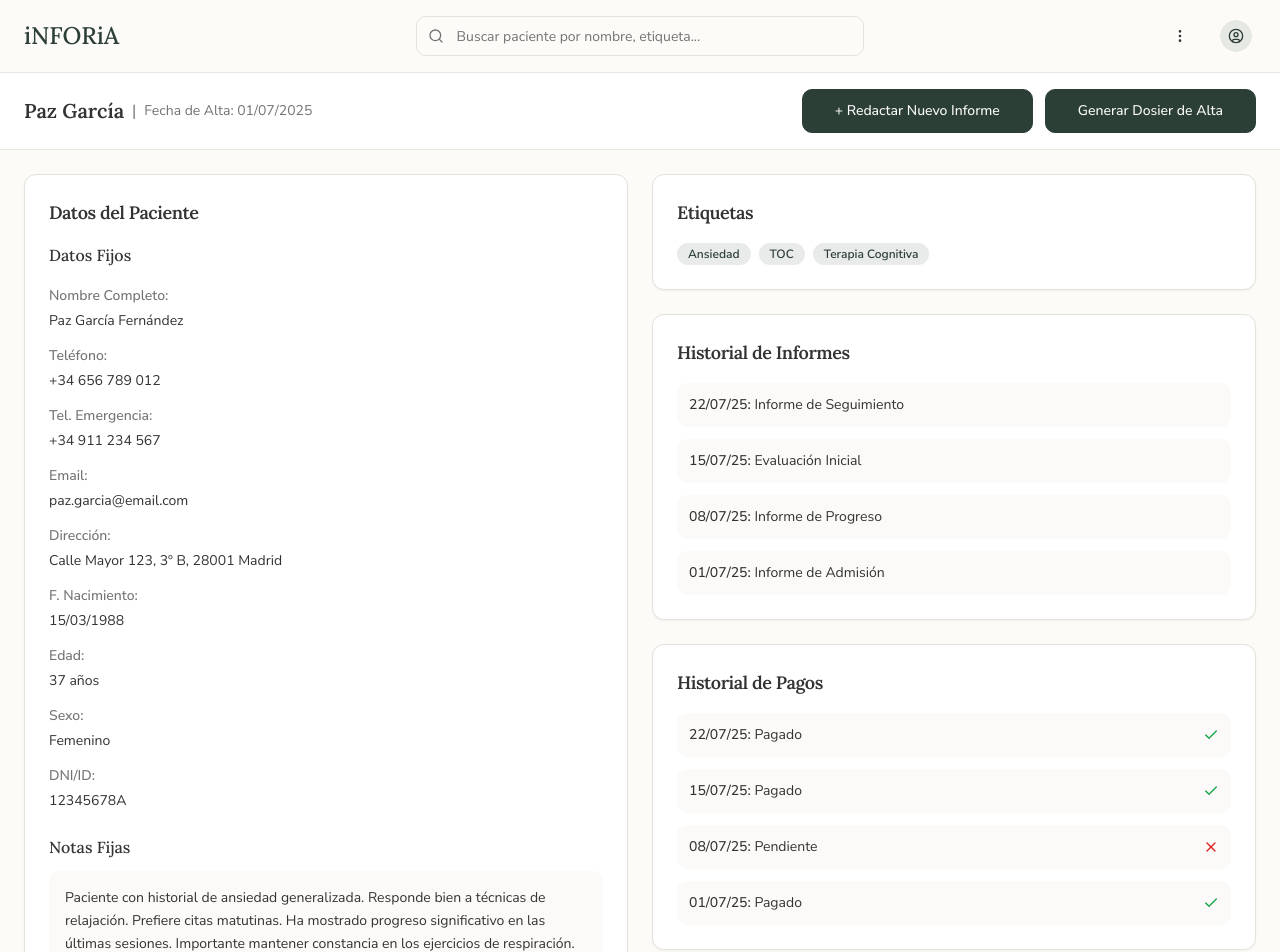
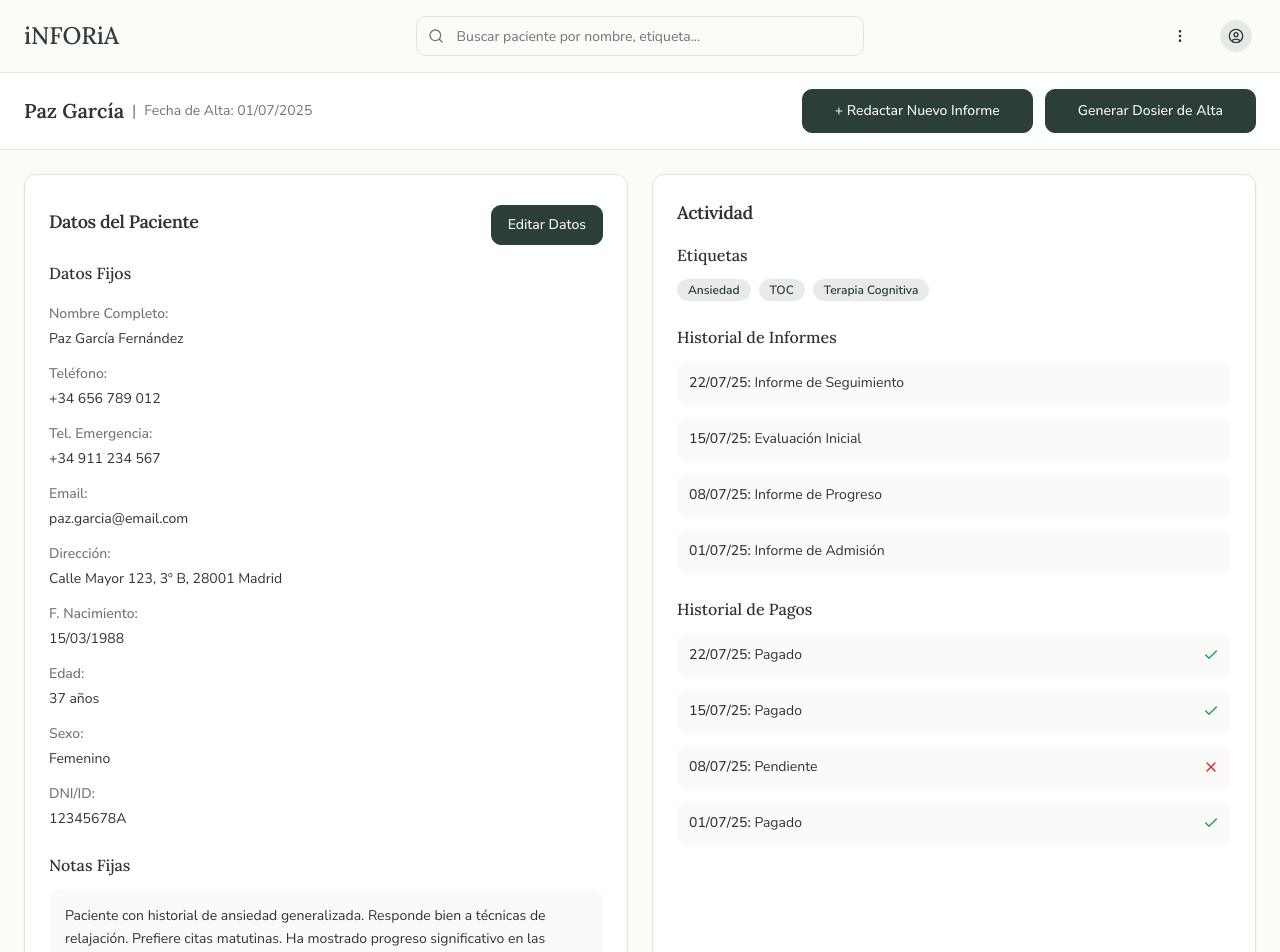
Before and after one commit to projectexinoxano-lab/inforia-knowledge-flow, a React (Vite) app: page /patient-profile in a window 1280 px wide. Shown: the top 952 px of the page. Built offline with nearby package versions, Linux system fonts and the light colour scheme.

Commit message:
Refactor PatientProfile component
Apply UX and code refinements to PatientProfile:
- Move edit buttons to CardHeader for better visibility.
- Unify "Activity" cards into a single container.
- Replace hardcoded color values with theme variables for maintainability.

```diff
--- a/src/pages/PatientProfile.tsx
+++ b/src/pages/PatientProfile.tsx
@@ -68,13 +68,13 @@ export default function PatientProfile() {
           <div className="flex items-center gap-3">
             <Button
               size="lg"
-              className="bg-primary hover:bg-[#FBF9F6] hover:text-primary text-primary-foreground font-medium border border-primary transition-colors"
+              className="bg-primary hover:bg-background hover:text-primary text-primary-foreground font-medium border border-primary transition-colors"
             >
               + Redactar Nuevo Informe
             </Button>
             <Button
               size="lg"
-              className="bg-primary hover:bg-[#FBF9F6] hover:text-primary text-primary-foreground font-medium border border-primary transition-colors"
+              className="bg-primary hover:bg-background hover:text-primary text-primary-foreground font-medium border border-primary transition-colors"
             >
               Generar Dosier de Alta
             </Button>
@@ -87,8 +87,25 @@ export default function PatientProfile() {
         <div className="grid grid-cols-2 gap-6 max-w-7xl mx-auto">
           {/* Left Column - Datos del Paciente */}
           <Card className="h-fit">
-            <CardHeader className="pb-4">
+            <CardHeader className="pb-4 flex flex-row justify-between items-center">
               <CardTitle className="text-lg font-serif">Datos del Paciente</CardTitle>
+              {/* Botones de Acción */}
+              <div className="flex gap-3">
+                <Button
+                  onClick={() => setEditMode(!editMode)}
+                  className="bg-primary hover:bg-background hover:text-primary text-primary-foreground border border-primary transition-colors"
+                >
+                  {editMode ? "Cancelar" : "Editar Datos"}
+                </Button>
+                {editMode && (
+                  <Button
+                    onClick={handleSave}
+                    className="bg-primary hover:bg-background hover:text-primary text-primary-foreground border border-primary transition-colors"
+                  >
+                    Guardar Cambios
+                  </Button>
+                )}
+              </div>
             </CardHeader>
 
             <CardContent className="space-y-6">
@@ -143,34 +160,18 @@ export default function PatientProfile() {
                 )}
               </div>
 
-              {/* Botones de Acción */}
-              <div className="flex justify-end gap-3 pt-4 border-t border-module-border">
-                <Button
-                  onClick={() => setEditMode(!editMode)}
-                  className="bg-primary hover:bg-[#FBF9F6] hover:text-primary text-primary-foreground border border-primary transition-colors"
-                >
-                  {editMode ? "Cancelar" : "Editar Datos"}
-                </Button>
-                {editMode && (
-                  <Button
-                    onClick={handleSave}
-                    className="bg-primary hover:bg-[#FBF9F6] hover:text-primary text-primary-foreground border border-primary transition-colors"
-                  >
-                    Guardar Cambios
-                  </Button>
-                )}
-              </div>
             </CardContent>
           </Card>
 
           {/* Right Column - Actividad */}
-          <div className="space-y-6">
-            {/* Etiquetas */}
           <Card>
             <CardHeader className="pb-4">
-                <CardTitle className="text-lg font-serif">Etiquetas</CardTitle>
+              <CardTitle className="text-lg font-serif">Actividad</CardTitle>
             </CardHeader>
-              <CardContent>
+            <CardContent className="space-y-6">
+              {/* Etiquetas */}
+              <div>
+                <h3 className="text-base font-serif font-medium mb-3 text-foreground">Etiquetas</h3>
                 <div className="flex flex-wrap gap-2">
                   {etiquetas.map((etiqueta, index) => (
                     <Badge
@@ -182,14 +183,11 @@ export default function PatientProfile() {
                     </Badge>
                   ))}
                 </div>
-              </CardContent>
-            </Card>
+              </div>
+
               {/* Historial de Informes */}
-            <Card>
-              <CardHeader className="pb-4">
-                <CardTitle className="text-lg font-serif">Historial de Informes</CardTitle>
-              </CardHeader>
-              <CardContent>
+              <div>
+                <h3 className="text-base font-serif font-medium mb-3 text-foreground">Historial de Informes</h3>
                 <div className="space-y-3 max-h-64 overflow-y-auto">
                   {historialInformes.map((informe, index) => (
                     <div
@@ -202,15 +200,11 @@ export default function PatientProfile() {
                     </div>
                   ))}
                 </div>
-              </CardContent>
-            </Card>
+              </div>
 
               {/* Historial de Pagos */}
-            <Card>
-              <CardHeader className="pb-4">
-                <CardTitle className="text-lg font-serif">Historial de Pagos</CardTitle>
-              </CardHeader>
-              <CardContent>
+              <div>
+                <h3 className="text-base font-serif font-medium mb-3 text-foreground">Historial de Pagos</h3>
                 <div className="space-y-3 max-h-64 overflow-y-auto">
                   {historialPagos.map((pago, index) => (
                     <div
@@ -230,11 +224,11 @@ export default function PatientProfile() {
                     </div>
                   ))}
                 </div>
+              </div>
             </CardContent>
           </Card>
         </div>
       </div>
     </div>
-    </div>
   );
 }
```
Lines whose indentation alone changed are shown as unchanged.
